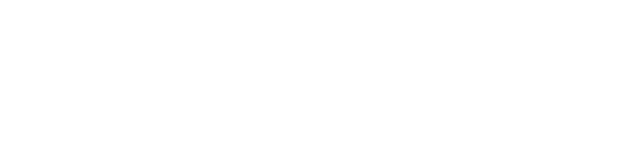
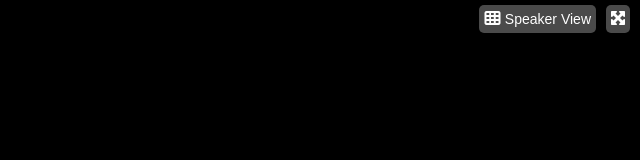
Before and after one commit to ilario-moreni/html-css-zoom, a plain HTML site: page index.html in a window 1280 px wide. Shown: the whole page, without its empty margins (640-1280 px from the left). Drawn offline with Linux system fonts and the light colour scheme.

Commit message:
header done

```diff
--- a/css/style.css
+++ b/css/style.css
@@ -0,0 +1,38 @@
+*{
+    margin: 0;
+    padding: 0;
+    box-sizing: border-box;
+    font-family: sans-serif;
+}
+
+body{
+    background-color: #000000;
+}
+
+                                                        /* header */
+
+header{
+    display: flex;
+    justify-content: flex-end;
+    background-color: transparent;
+    margin: 5px;
+}
+
+.right-side{
+    display: flex;
+    justify-content: flex-end;
+}
+
+
+.rounded-bg-grey{
+    background-color: #4A4A4A;
+    border-radius: 5px;
+    margin: 0 5px;
+    padding:5px;
+    color:white;
+}
+.rounded-bg-grey > span{
+    font-size: 14px;
+}
+
+/* main */
--- a/index.html
+++ b/index.html
@@ -5,8 +5,20 @@
         <meta http-equiv="X-UA-Compatible" content="IE=edge">
         <meta name="viewport" content="width=device-width, initial-scale=1.0">
         <link rel="stylesheet" href="./css/style.css">
+        <link rel="stylesheet" href="https://cdnjs.cloudflare.com/ajax/libs/font-awesome/6.2.0/css/all.min.css" integrity="sha512-xh6O/CkQoPOWDdYTDqeRdPCVd1SpvCA9XXcUnZS2FmJNp1coAFzvtCN9BmamE+4aHK8yyUHUSCcJHgXloTyT2A==" crossorigin="anonymous" referrerpolicy="no-referrer" />
         <title>Zoom</title>
     </head>
     <body>
+        <header>
+            <div class="right-side">
+                <div class="rounded-bg-grey">
+                    <i class="fa-solid fa-table-cells"></i>
+                    <span>Speaker View</span>
+                </div>
+                <div class="rounded-bg-grey">
+                    <i class="fa-solid fa-maximize"></i>
+                </div>
+            </div>
+        </header>
     </body>
 </html>
```
